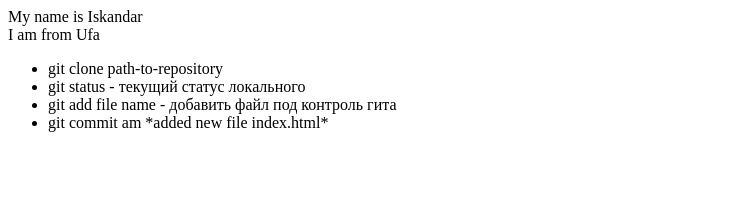
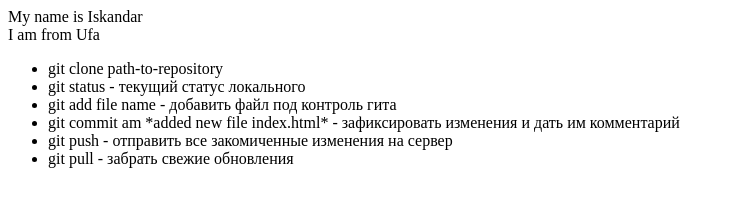
Before and after one commit to MrSadykov/git-lesson, a plain HTML site: page index.html in a window 1280 px wide. Shown: the whole page, without its empty margins (0-735 px from the left). Drawn offline with Linux system fonts and the light colour scheme.

Commit message:
added push-pull instructions for html

```diff
--- a/index.html
+++ b/index.html
@@ -6,6 +6,8 @@
 		<li>git clone path-to-repository</li>
 		<li>git status - текущий статус локального </li>
 		<li>git add file name - добавить файл под контроль гита</li>
-		<li>git commit am *added new file index.html*</li>
+		<li>git commit am *added new file index.html* - зафиксировать изменения и дать им комментарий</li>
+		<li>git push - отправить все закомиченные изменения на сервер</li>
+		<li>git pull - забрать свежие обновления</li>
 	</ul>
 </div>
```
